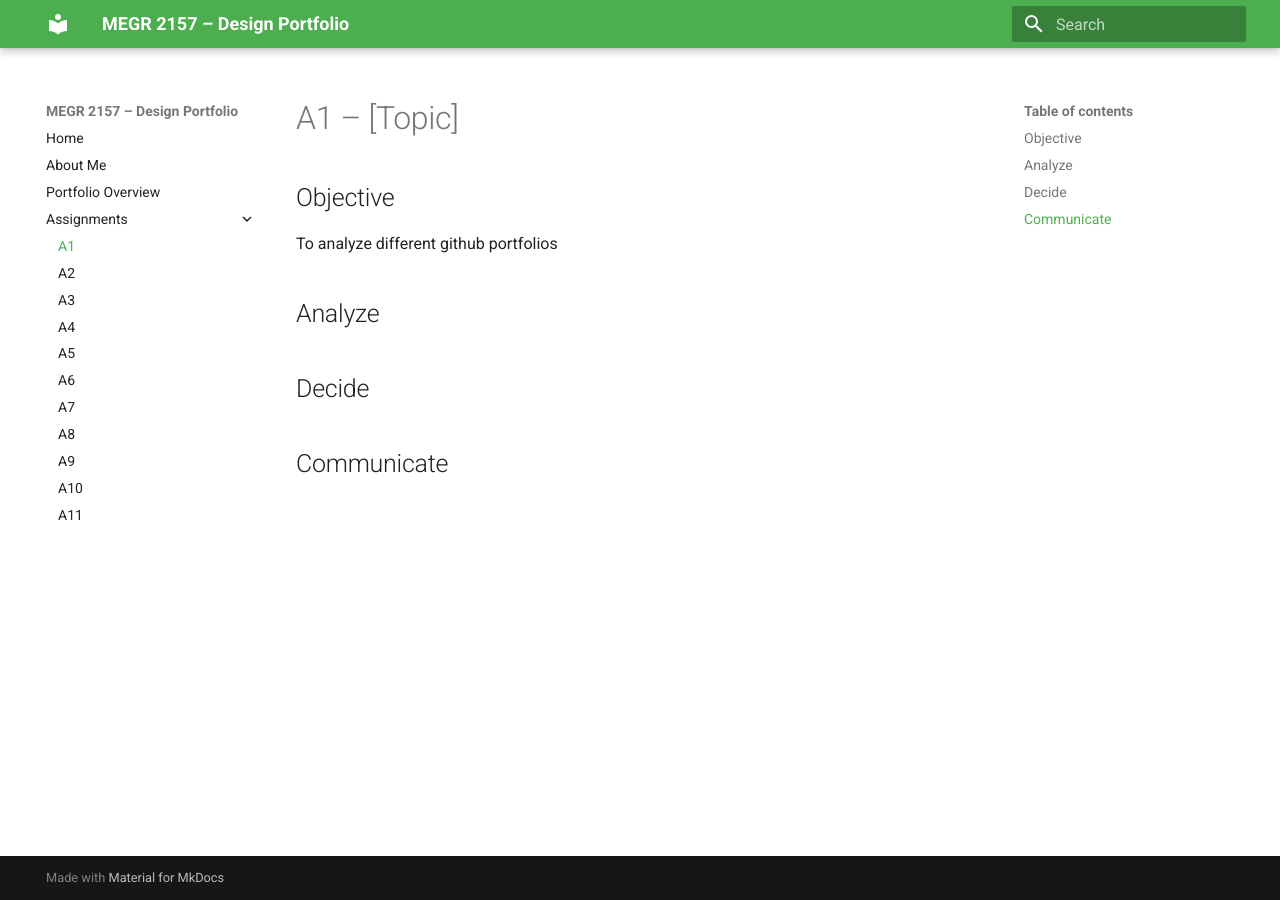
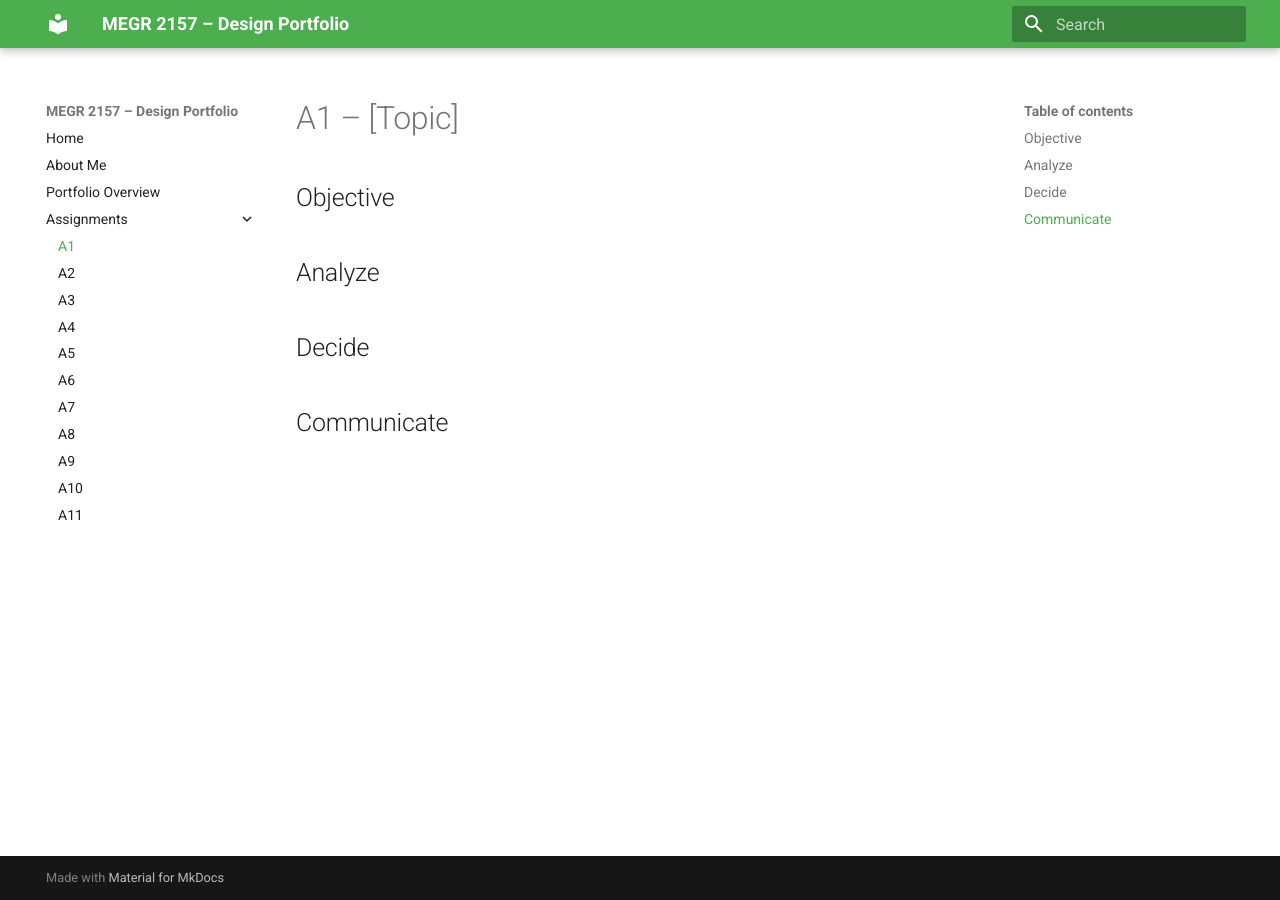
Before and after one commit to JonathanSuarezVazquez/Jonathans-megr2157-portfolio, an MkDocs documentation site: the page built from docs/assignments/A01/index.md, in a window 1280 px wide. Built offline with MkDocs 1.6.1 and Material for MkDocs 9.7.7, drawn with Linux system fonts in a browser that asks for light colours.

```diff
--- a/docs/assignments/A01/index.md
+++ b/docs/assignments/A01/index.md
@@ -1,7 +1,7 @@
 # A1 – [Topic]
 
 ## Objective
-To analyze different github portfolios
+
 
 ## Analyze
 
```
